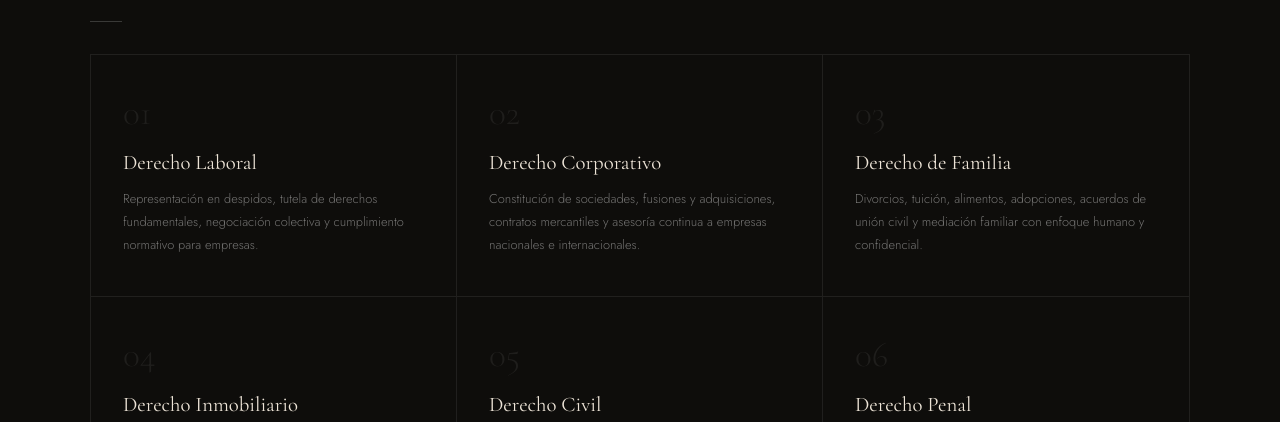
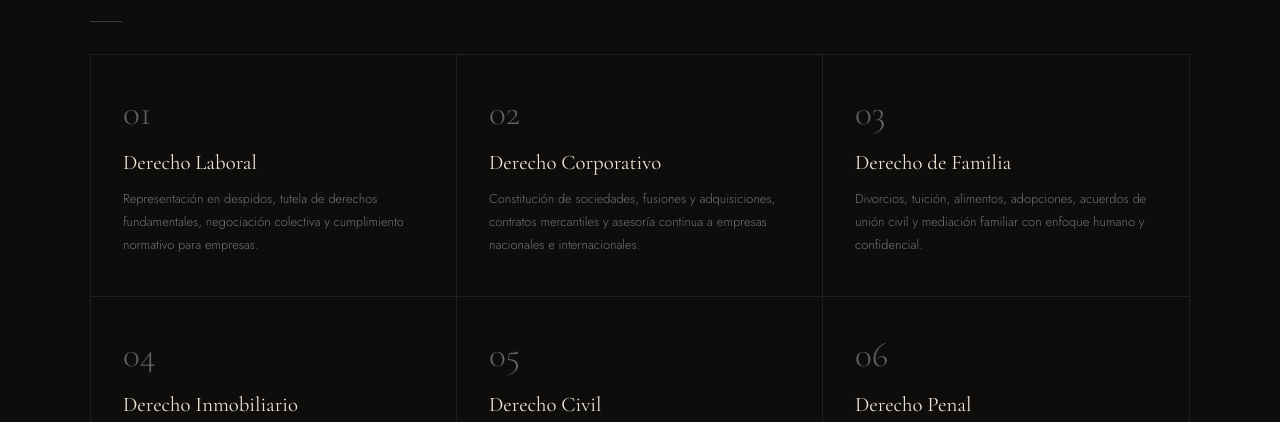
Before and after one commit to imleaplaza/landing-rillon-leaplaza, a website: page index.html in a window 1280 px wide. Shown: the part 1669-2091 px from the top of the page. Drawn offline with nearby package versions, Linux system fonts and the light colour scheme; a web font is replaced by a local one.

Commit message:
Increase area card number opacity for better visibility
Co-Authored-By: Claude Sonnet 4.6 <noreply@anthropic.com>

```diff
--- a/index.html
+++ b/index.html
@@ -504,7 +504,7 @@
       font-family: 'Cormorant Garamond', serif;
       font-size: 2.2rem;
       font-weight: 300;
-      color: rgba(255,255,255,0.07);
+      color: rgba(255,255,255,0.35);
       line-height: 1;
       margin-bottom: 1.25rem;
     }
```
